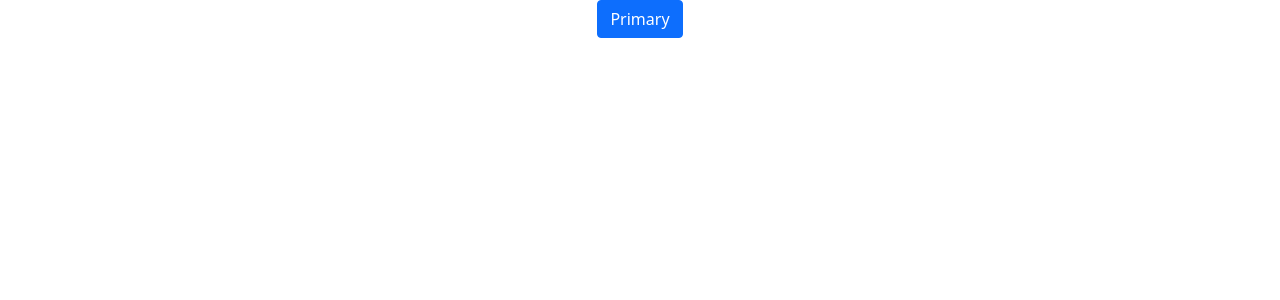
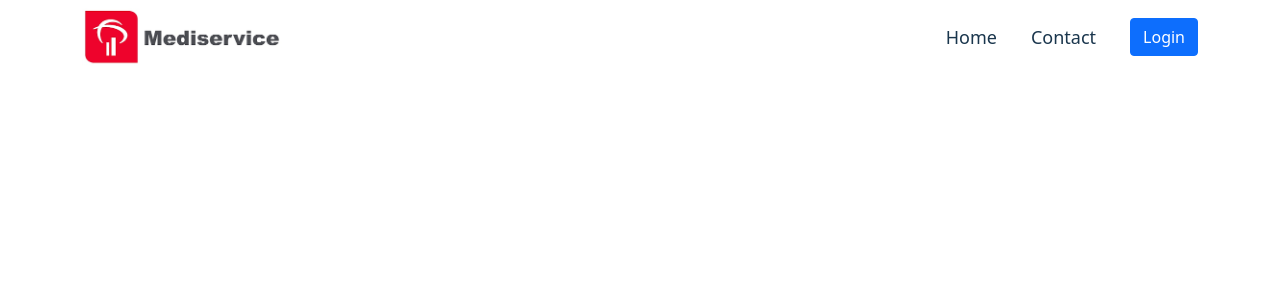
Before and after one commit to Palashtalukder78/medical-service, a React (Create React App) app: page / in a window 1280 px wide. Shown: the top 300 px of the page. Built offline with nearby package versions, Linux system fonts and the light colour scheme.

Commit message:
create header or navigation responsively

```diff
--- a/src/App.js
+++ b/src/App.js
@@ -1,9 +1,25 @@
 import './App.css';
-import Button from 'react-bootstrap/Button'
+import { BrowserRouter as Router, Switch, Route } from 'react-router-dom';
+import Home from './components/Home/Home/Home';
+import Header from './components/Shared/Header/Header'
+import Contact from './components/Contact/Contact';
 function App() {
   return (
-    <div className="App">
-      <Button variant="primary">Primary</Button>
+    <div>
+      <Router>
+        <Header />
+        <Switch>
+          <Route exact path="/">
+            <Home></Home>
+          </Route>
+          <Route path="/home">
+            <Home></Home>
+          </Route>
+          <Route path="/contact">
+            <Contact></Contact>
+          </Route>
+        </Switch>
+      </Router>
     </div>
   );
 }
--- /dev/null
+++ b/src/components/Contact/Contact.js
@@ -0,0 +1,11 @@
+import React from 'react';
+
+const Contact = () => {
+    return (
+        <div>
+
+        </div>
+    );
+};
+
+export default Contact;
--- /dev/null
+++ b/src/components/Home/Home/Home.js
@@ -0,0 +1,12 @@
+import React from 'react';
+
+
+const Home = () => {
+    return (
+        <div>
+
+        </div>
+    );
+};
+
+export default Home;
--- /dev/null
+++ b/src/components/Shared/Header/Header.css
@@ -0,0 +1,12 @@
+.navigation{
+    background-color: rgb(255, 255, 255);
+}
+.menu{
+    color: rgb(26, 54, 77);
+    text-decoration: none;
+    font-size: 18px;
+    margin-left: 18px;
+}
+.menu:hover{
+    color: blue;
+}
--- /dev/null
+++ b/src/components/Shared/Header/Header.js
@@ -0,0 +1,41 @@
+import React from 'react';
+import { Container, Nav, Navbar, Stack } from 'react-bootstrap';
+import { NavLink } from 'react-router-dom';
+import logo from '../../../images/logo.png'
+import './Header.css'
+const Header = () => {
+    return (
+        <Navbar collapseOnSelect expand="lg" className="navigation" variant="light">
+            <Container>
+                <Navbar.Brand style={{
+                    display: "contents"
+                }}>
+                    <img style={{ width: "200px" }} src={logo} alt="" />
+                </Navbar.Brand>
+                <Navbar.Toggle aria-controls="responsive-navbar-nav" />
+                <Navbar.Collapse id="responsive-navbar-nav">
+                    <Nav className="ms-auto">
+                        <Stack direction="horizontal" gap={3}>
+                            <NavLink className="menu" to="/home" activeStyle={{
+                                fontWeight: "bold",
+                                color: "blue"
+                            }}>Home</NavLink>
+                            <NavLink className="menu" to="/contact" activeStyle={{
+                                fontWeight: "bold",
+                                color: "blue"
+                            }}>Contact</NavLink>
+                            <NavLink className="menu" to="/login" activeStyle={{
+                                fontWeight: "bold",
+                                color: "blue"
+                            }}>
+                                <button className="btn btn-primary">Login</button>
+                            </NavLink>
+                        </Stack>
+                    </Nav>
+                </Navbar.Collapse>
+            </Container>
+        </Navbar>
+    );
+};
+
+export default Header;
```
Also changed, not shown: src/components/Home/Banner/Banner.js (added), src/components/Shared/Footer/Footer.js (added), src/images/logo.png (added).
